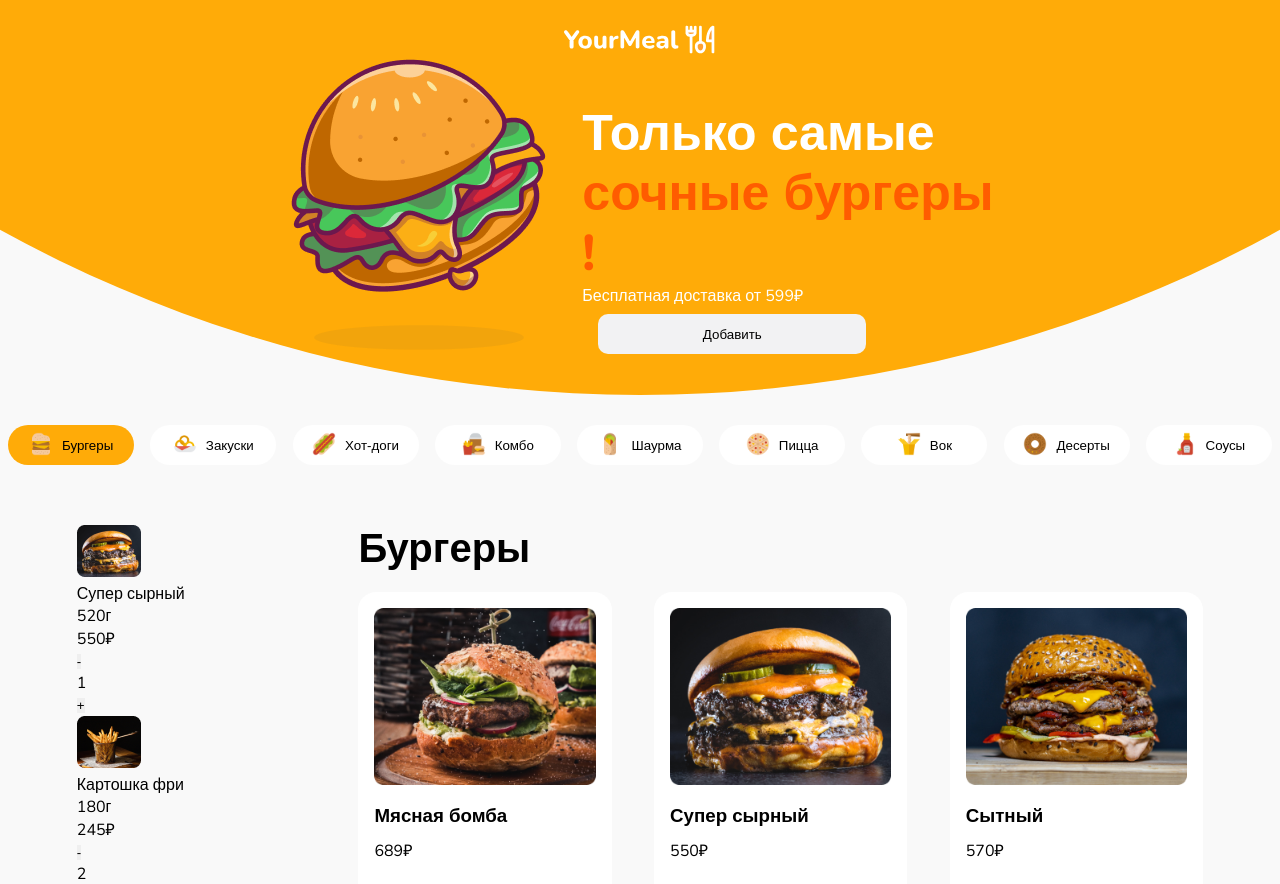
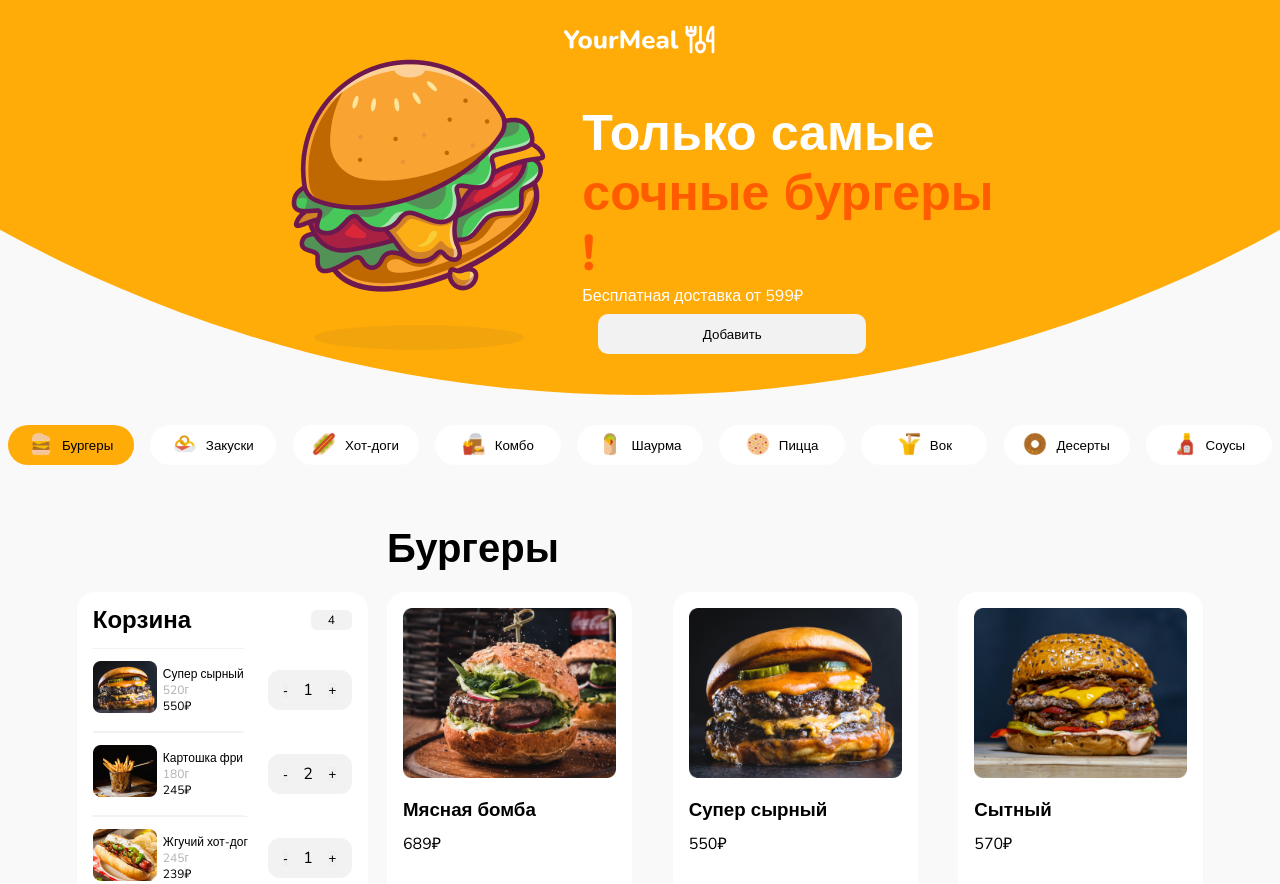
Before and after one commit to valeryzhvalevski/burgers-landing-page-react, a React (Vite) app: page / in a window 1280 px wide. Shown: the top 884 px of the page. Built offline with nearby package versions, Linux system fonts and the light colour scheme.

Commit message:
add aside

```diff
--- a/src/Components/Aside/Aside.jsx
+++ b/src/Components/Aside/Aside.jsx
@@ -3,15 +3,37 @@ import style from "./Aside.module.scss";
 import AsideItem from "../AsideItem/AsideItem";
 import data from "../../data/asideData.json";
 import addAsideImg from "../../common/addAsideImg";
+import delivery from "../../assets/delivery.png";
 
 export default function Aside() {
   const newData = addAsideImg(data);
 
   return (
     <div className={style.container}>
-      {newData.map((item, index) => (
-        <AsideItem image={item.image} title={item.title} price={item.price} weight={item.weight} value={item.value}/>
-      ))}
+      <div className={style.titleContainer}>
+        <h3>Корзина</h3>
+        <p>4</p>
+      </div>
+      <div className={style.containerContent}>
+        {newData.map((item, index) => (
+          <AsideItem
+            image={item.image}
+            title={item.title}
+            price={item.price}
+            weight={item.weight}
+            value={item.value}
+          />
+        ))}
+      </div>
+      <div className={style.total}>
+        <p>Итого</p>
+        <p>1279₽</p>
+      </div>
+      <Button content="Оформить заказ" color="#FF7020" colorText="white" />
+      <div className={style.delivery}>
+        <img src={delivery} alt="delivery" />
+        <p>Бесплатная доставка</p>
+      </div>
     </div>
   );
 }
--- a/src/Components/Aside/Aside.module.scss
+++ b/src/Components/Aside/Aside.module.scss
@@ -1,3 +1,38 @@
 .container {
-    width: 25%;
+  width: 18.75rem;
+  height: 29.19rem;
+  padding: 1rem;
+  background-color: white;
+  border-radius: 1.13rem;
+  display: flex;
+  flex-direction: column;
+  gap: 1rem;
+  margin-top: 4.2rem;
 }
+.titleContainer,
+.total,
+.delivery
+{
+  display: flex;
+  align-items: center;
+  justify-content: space-between;
+}
+.titleContainer {
+  h3 {
+    font-size: 1.5rem;
+    font-weight: 600;
+    line-height: 100%;
+  }
+  p {
+    width: 2.56rem;
+    height: 1.25rem;
+    border-radius: 0.38rem;
+    background: rgb(242, 242, 243);
+    font-size: 0.75rem;
+    font-weight: 400;
+    line-height: 1rem;
+    display: flex;
+    justify-content: center;
+    align-items: center;
+  }
+}
--- a/src/Components/AsideItem/AsideItem.jsx
+++ b/src/Components/AsideItem/AsideItem.jsx
@@ -1,11 +1,13 @@
 import style from "./AsideItem.module.scss";
 
-export default function Aside({ image, title , weight, price, value}) {
+export default function Aside({ image, title, weight, price, value }) {
   return (
     <div className={style.containerAsideItem}>
       <div className={style.product}>
         <div className={style.wrapperImg}>
           <img src={image} alt="product" />
+        </div>
+        <div className={style.wrapperText}>
           <p>{title}</p>
           <p>{weight}</p>
           <p>{price}</p>
--- a/src/Components/AsideItem/AsideItem.module.scss
+++ b/src/Components/AsideItem/AsideItem.module.scss
@@ -1,3 +1,37 @@
-.container {
-    width: 25%;
+.containerAsideItem {
+  display: flex;
+  align-items: center;
+  justify-content: space-between;
 }
+.product {
+  display: flex;
+  align-items: center;
+  justify-content: center;
+  gap: 6px;
+  height: 5.25rem;
+  border-bottom: 0.0625rem solid rgb(242, 242, 243);
+  border-top: 0.0625rem solid rgb(242, 242, 243);
+  .wrapperImg {
+    width: 4rem;
+    img {
+      width: 100%;
+    }
+  }
+  p {
+    font-size: 0.75rem;
+    font-weight: 400;
+    line-height: 1rem;
+    &:nth-child(2) {
+      color: rgb(177, 177, 177);
+    }
+  }
+}
+.counter {
+  display: flex;
+  align-items: center;
+  justify-content: space-evenly;
+  width: 5.25rem;
+  height: 2.5rem;
+  border-radius: 0.75rem;
+  background: rgb(242, 242, 243);
+}
--- a/src/style/App.scss
+++ b/src/style/App.scss
@@ -20,4 +20,5 @@ button {
     width: 88%;
     margin: 0 auto;
     margin-top: 60px;
+    gap: 1.2rem;
 }
```
